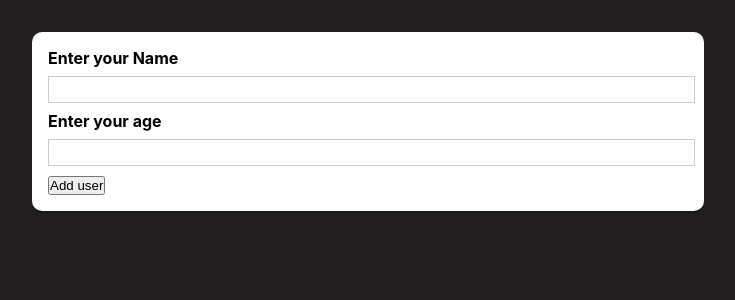
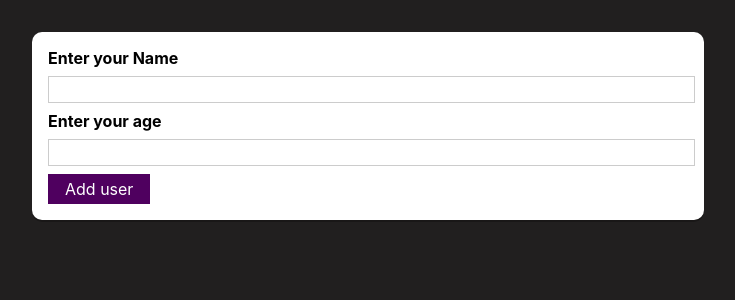
Before and after one commit to ch1n069/Working-with-React-modals, a React (Create React App) app: page / in a window 1280 px wide. Shown: the top 300 px of the page, without its empty margins (272-1007 px from the left). Built offline with nearby package versions, Linux system fonts and the light colour scheme.

Commit message:
used the custom button component in the add use component

```diff
--- a/src/components/UI/Button.js
+++ b/src/components/UI/Button.js
@@ -2,7 +2,13 @@
 import classes from "./Button.module.css";
 const Button = (props) => {
   return (
-    <button className={classes.button} type={props.type || "button"}></button>
+    <button
+      className={classes.button}
+      type={props.type || "button"}
+      onClick={props.onClick}
+    >
+      {props.children}
+    </button>
   );
 };
 
--- a/src/components/Users/AddUser.js
+++ b/src/components/Users/AddUser.js
@@ -1,4 +1,5 @@
 import React, { useState } from "react";
+import Button from "../UI/Button";
 import Card from "../UI/Card";
 import classes from "./AddUser.module.css";
 // import classes "./AddUser.module.css"
@@ -17,7 +18,7 @@
         <input id="username" type="text" name="" />
         <label htmlFor="age">Enter your age</label>
         <input id="age" type="number" />
-        <button type="submit">Add user</button>
+        <Button>Add user</Button>
       </form>
     </Card>
   );
```
